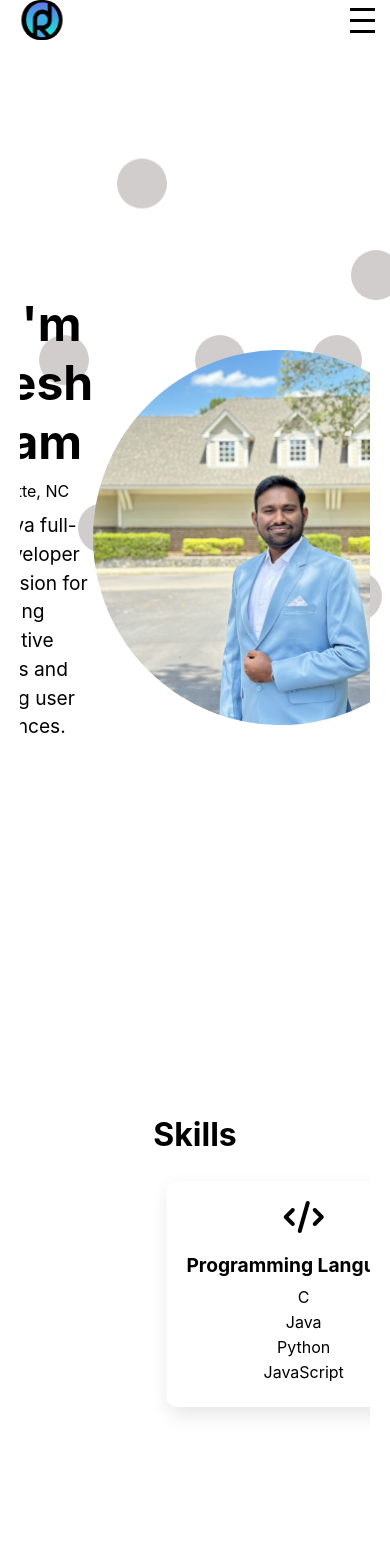
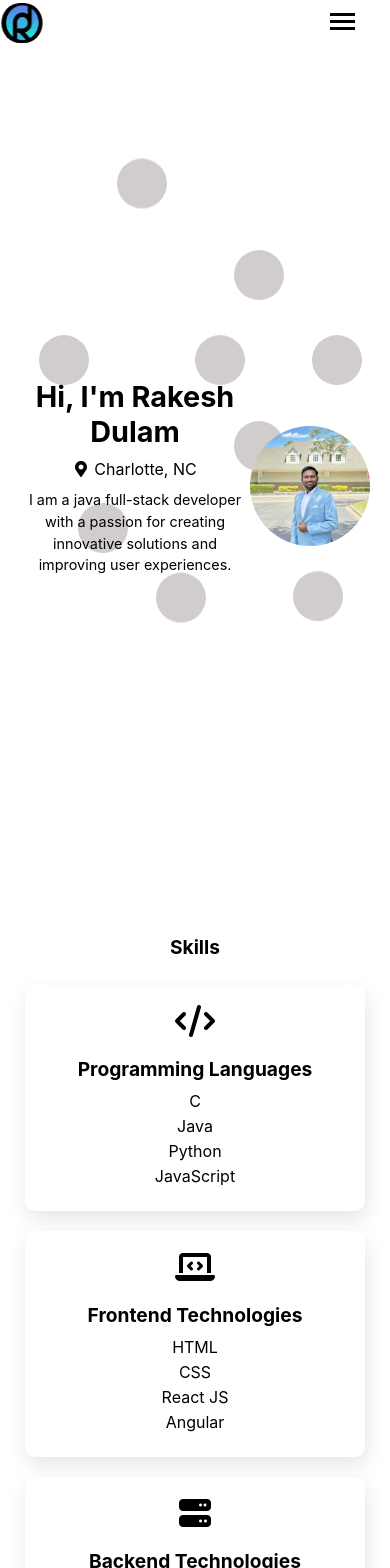
Before and after one commit to ChandraNagaRakeshDulam/Rakesh, a React (Create React App) app: page / in a window 390 px wide. Shown: the top 1568 px of the page. Built offline with nearby package versions, Linux system fonts and the light colour scheme.

Commit message:
Optimized for mobile screens

```diff
--- a/src/App.css
+++ b/src/App.css
@@ -51,7 +51,7 @@ code {
   display: flex;
   justify-content: space-between;
   align-items: center;
-  padding: 0 20px;
+  padding: 0px;
 }
 
 .logo {
@@ -63,7 +63,7 @@ code {
 .darkmode-container {
   display: flex;
   align-items: center;
-  padding-right: 15px;
+  padding-right: 0px;
   justify-content: center;
 }
 
@@ -207,7 +207,7 @@ code {
   width: 25px;
   height: 3px;
   background-color: var(--text-color);
-  margin: 4px 0;
+  margin: 2px 0;
   transition: 0.4s;
 }
 
@@ -215,7 +215,7 @@ code {
   .navbar ul {
     flex-direction: column;
     position: absolute;
-    top: 60px;
+    top: 40px;
     left: -100%;
     background-color: var(--navbar-bg-color);
     width: 100%;
@@ -223,7 +223,7 @@ code {
     transition: left 0.3s ease;
   }
   .navbar ul li {
-    margin: 15px 0;
+    margin: 0;
   }
   .navbar ul.show {
     left: 0;
@@ -232,4 +232,11 @@ code {
     display: flex;
     padding-right: 35px;
   }
+  .logo{
+    margin-top: 3px;
+  }
+  .hamburger-div {
+    display: flex;
+    margin: 0;
+  }
 }
--- a/src/components/AchievementsCertifications.css
+++ b/src/components/AchievementsCertifications.css
@@ -44,3 +44,41 @@ body.dark-mode {
   --text-color: #ffffff;
   --card-bg-color: #1e1e1e;
 }
+
+@media (max-width: 768px) {
+  .achievements-certifications-container {
+    flex-direction: column;
+    gap: 20px;
+  }
+
+  .achievements-certifications h2 {
+    font-size: 2rem;
+  }
+
+  .achievements-certifications ul li {
+    font-size: 1rem;
+  }
+
+  .badge-upload img {
+    width: 120px;
+  }
+}
+
+@media (max-width: 480px) {
+  .achievements-certifications-container {
+    flex-direction: column;
+    gap: 10px;
+  }
+
+  .achievements-certifications h2 {
+    font-size: 1.5rem;
+  }
+
+  .achievements-certifications ul li {
+    font-size: 0.9rem;
+  }
+
+  .badge-upload img {
+    width: 100px;
+  }
+}
--- a/src/components/Connect.css
+++ b/src/components/Connect.css
@@ -1,5 +1,5 @@
 .connect {
-  padding: 50px;
+  padding: 10px;
   background-color: var(--bg-color);
   text-align: center;
   color: var(--text-color);
@@ -7,7 +7,7 @@
 
 .connect h2 {
   font-size: 2.5rem;
-  margin-bottom: 90px;
+  margin-bottom: 0px;
 }
 
 .connect-container {
@@ -38,6 +38,7 @@
   flex: 1;
   max-width: 400px;
   padding-left: 90px;
+  padding-top: 40px;
 }
 
 .connect-form form {
@@ -67,10 +68,12 @@
 }
 
 .connect-form button {
-  padding: 10px 20px;
+  padding: 10px 10px;
+  width: 95px;
   font-size: 1rem;
   cursor: pointer;
   border: none;
+  size: 10px;
   border-radius: 5px;
   background-color: var(--text-color);
   color: var(--bg-color);
@@ -93,3 +96,45 @@
     transform: rotateY(360deg);
   }
 }
+
+
+@media (max-width: 768px) {
+  .connect-container {
+    flex-direction: column;
+    align-items: center;
+  }
+
+  .connect-form {
+    padding-left: 0;
+    max-width: 90%;
+    width: 100%;
+  }
+
+  .connect-image {
+    max-width: 90%;
+    width: 100%;
+  }
+
+  .connect-form button {
+    padding: 8px 16px;
+    font-size: 0.9rem;
+    width: 95px;
+  }
+}
+
+@media (max-width: 480px) {
+  .connect h2 {
+    font-size: 2rem;
+  }
+
+  .connect-form .form-group input,
+  .connect-form .form-group textarea {
+    font-size: 0.9rem;
+  }
+
+  .connect-form button {
+    padding: 8px 16px;
+    font-size: 0.9rem;
+    width: 95px;
+  }
+}
--- a/src/components/Experience.css
+++ b/src/components/Experience.css
@@ -72,24 +72,46 @@
 }
 
 .experience-card ul {
-  list-style-type: none;
-  padding: 0;
+  list-style-type: disc; /* This ensures that bullets are shown */
+  padding-left: 20px; /* Add some padding for better alignment */
 }
 
 .experience-card ul li {
   font-size: 1rem;
-  margin: 5px 0;
+  margin-bottom: 5px;
 }
 
 @media (max-width: 768px) {
   .experience-container {
-    flex-direction: column;
-    align-items: center;
+    height: auto;
   }
 
   .experience-card {
-    width: 100%;
+    width: 90%;
     max-width: 400px;
+    position: relative;
+    opacity: 1;
+    animation: none;
+    margin-bottom: 20px;
+    height: auto; /* Adjust height for content */
+  }
+
+  .experience-card h3,
+  .experience-card h4,
+  .experience-card .duration,
+  .experience-card ul li {
+    font-size: 1rem; /* Smaller font size */
+  }
+
+  .experience-card p {
+    font-size: 0.9rem; /* Adjust paragraph font size */
+    margin-bottom: 10px; /* Adjust margin for better spacing */
+  }
+
+  .experience-card:nth-child(1),
+  .experience-card:nth-child(2),
+  .experience-card:nth-child(3) {
+    z-index: auto;
   }
 }
 
--- a/src/components/Home.css
+++ b/src/components/Home.css
@@ -24,13 +24,21 @@ body.dark-mode {
   --bubble-color: #2c2b2b;
 }
 
+body {
+  margin: 0px;
+  padding: 0;
+  font-family: -apple-system, BlinkMacSystemFont, 'Segoe UI', 'Roboto', 'Oxygen', 'Ubuntu', 'Cantarell', 'Fira Sans', 'Droid Sans', 'Helvetica Neue', sans-serif;
+  background-color: var(--bg-color);
+  color: var(--text-color);
+}
+
 .home {
   position: relative;
   min-height: 100vh;
   background-color: var(--bg-color);
   overflow: hidden;
   text-align: center;
-  padding-bottom: 80px;
+  padding-bottom: 30px;
   color: var(--text-color);
 }
 
@@ -76,7 +84,7 @@ body.dark-mode {
 
 .floating-circle:nth-child(4) {
   top: 70%;
-  left: 85%;
+  left: 75%;
   animation-duration: 6s;
   animation-delay: -8s;
 }
@@ -111,24 +119,21 @@ body.dark-mode {
 
 .floating-circle:nth-child(9) {
   top: 30%;
-  left: 90%;
+  left: 60%;
   animation-duration: 9s;
   animation-delay: -10s;
 }
 
 .content {
-  z-index: 1;
   position: relative;
-  padding: 20px;
-}
-
-section {
-  margin: 0px 0;
+  padding: 0px;
+  margin: 0;
+  width: 100%;
 }
 
 .hero {
-  padding: 60px 20px;
-  margin-bottom: 60px;
+  padding: 60px 0px;
+  margin-bottom: 40px;
   min-height: 80vh;
   display: flex;
   justify-content: center;
@@ -218,6 +223,25 @@ button[type="submit"]:hover {
   background-color: #8b8989;
 }
 
+/* Responsive design adjustments */
+@media (max-width: 1024px) {
+  .profile-image {
+    zoom: 200%;
+  }
+
+  h1 {
+    font-size: 2.5rem;
+  }
+
+  h2 {
+    font-size: 1.8rem;
+  }
+
+  p {
+    font-size: 1.1rem;
+  }
+}
+
 @media (max-width: 768px) {
   .hero {
     flex-direction: column;
@@ -226,10 +250,54 @@ button[type="submit"]:hover {
 
   .profile-image {
     margin: 20px 0 0 0;
+    zoom: 150%;
   }
 
   .profile-image img {
     width: 150px;
     height: 150px;
   }
+
+  h1 {
+    font-size: 2rem;
+  }
+
+  h2 {
+    font-size: 1.5rem;
+  }
+
+  p {
+    font-size: 1rem;
+  }
 }
+
+@media (max-width: 480px) {
+  .hero {
+    padding: 20px;
+  }
+
+  .profile-image {
+    zoom: 100%;
+  }
+
+  .profile-image img {
+    width: 120px;
+    height: 120px;
+  }
+
+  h1 {
+    font-size: 1.8rem;
+  }
+
+  h2 {
+    font-size: 1.2rem;
+  }
+
+  p {
+    font-size: 0.9rem;
+  }
+
+  button[type="submit"] {
+    font-size: 0.9rem;
+  }
+}
--- a/src/components/Skills.css
+++ b/src/components/Skills.css
@@ -6,10 +6,10 @@
 
 .skills-container {
   display: flex;
-  animation: scroll 20s linear infinite;
+  animation: scroll 15s linear infinite;
 }
 
-.skills-icon{
+.skills-icon {
   color: rgb(0, 70, 248);
 }
 
@@ -59,3 +59,50 @@
   display: flex;
   align-items: center;
 }
+
+/* Adjustments for smaller screens */
+@media (max-width: 1024px) {
+  .skills-container {
+    flex-wrap: wrap;
+    justify-content: center;
+  }
+
+  .skill-category {
+    flex: 1 1 calc(50% - 40px); /* Adjust width for medium screens */
+    margin: 10px;
+  }
+}
+
+@media (max-width: 768px) {
+  .skills {
+    padding: 30px 10px; /* Reduce padding for smaller screens */
+  }
+
+  .skills-container {
+    flex-wrap: wrap;
+    justify-content: center;
+    animation: none; /* Disable animation for smaller screens */
+  }
+
+  .skill-category {
+    flex: 1 1 calc(100% - 40px); /* Adjust width for small screens */
+    margin: 10px;
+  }
+}
+
+@media (max-width: 480px) {
+  .skills {
+    padding: 20px 15px;
+  }
+
+  .skills-container {
+    flex-wrap: wrap;
+    justify-content: center;
+    animation: none;
+  }
+
+  .skill-category {
+    flex: 1 1 calc(100% - 20px);
+    margin: 10px;
+  }
+}
```
